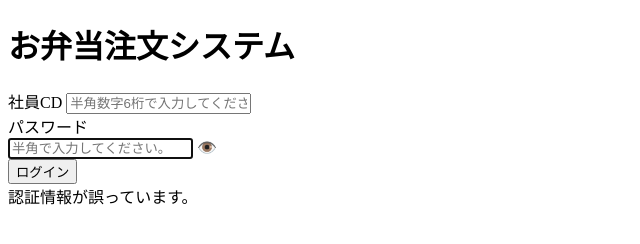
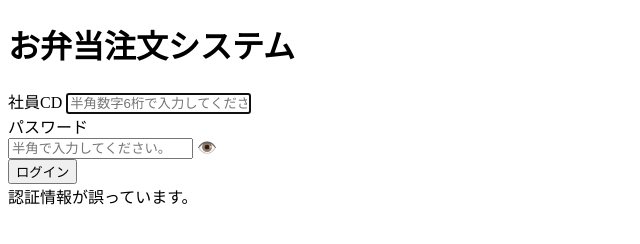
Before and after one commit to tmaruyama629/Bento, a plain HTML site: page index.html in a window 1280 px wide. Shown: the whole page, without its empty margins (0-640 px from the left). Drawn offline with nearby package versions, Linux system fonts and the light colour scheme.

Commit message:
feat(login): ログイン画面の初期フォーカスを社員CD入力欄に設定
[変更内容]
- `index.html` の `DOMContentLoaded` イベントリスナー内で、`focus()` メソッドの対象を `password` から `employeeCD` に変更しました。

[変更理由]
- 従来の初期フォーカスはパスワード欄に設定されていましたが、一般的なUI/UXでは、フォームの最初の入力項目（今回は社員CD）にフォーカスが当たることが期待されます。
- この変更により、ユーザーはページを開いてすぐにIDの入力を開始でき、キーボード操作のみでスムーズにログイン処理を進められるようになり、ユーザビリティが向上します。

```diff
--- a/index.html
+++ b/index.html
@@ -92,7 +92,7 @@
   <script>
 
     window.addEventListener('DOMContentLoaded', function() {
-      document.getElementById('password').focus();
+      document.getElementById('employeeCD').focus();
 
       const togglePassword = document.getElementById('togglePassword');
       const passwordInput = document.getElementById('password');
```
